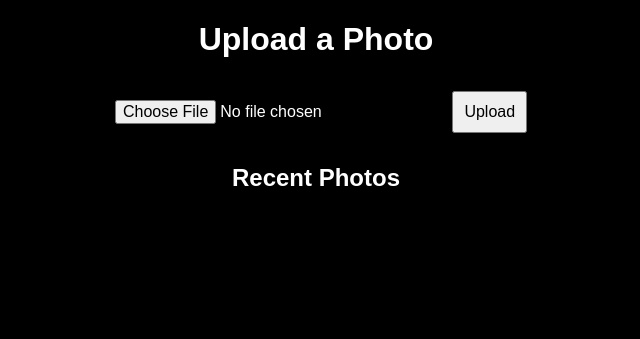
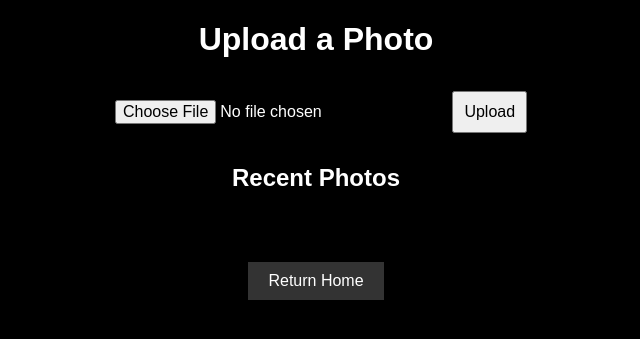
Before and after one commit to ctscreweder/vieve, a Flask app: page /upload in a window 1280 px wide. Shown: the top 339 px of the page, without its empty margins (324-964 px from the left). Run offline with Flask 3, Linux system fonts and the light colour scheme; data that the repository does not hold is empty; parts of the project's set-up code (start-up, migrations or seed data) failed here and were passed over.

Commit message:
Update upload.html

```diff
--- a/roles/vieve/files/app/templates/upload.html
+++ b/roles/vieve/files/app/templates/upload.html
@@ -30,5 +30,12 @@
       </div>
     {% endfor %}
   </div>
+<div style="text-align:center; margin-top:40px;">
+  <form action="/" method="get">
+    <button style="padding:10px 20px; font-size:16px; background-color:#333; color:white; border:none; cursor:pointer;">
+      Return Home
+    </button>
+  </form>
+</div>
 </body>
 </html>
```
